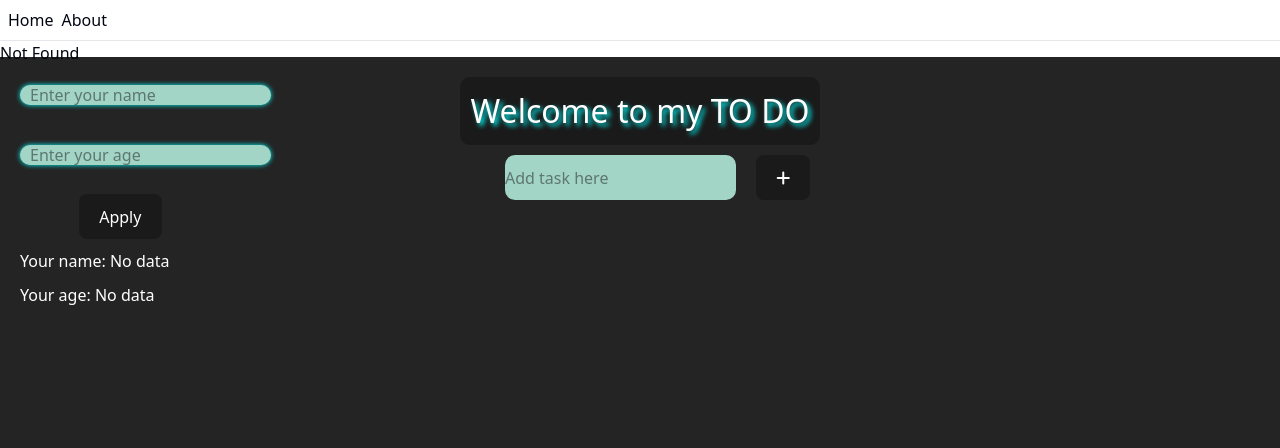
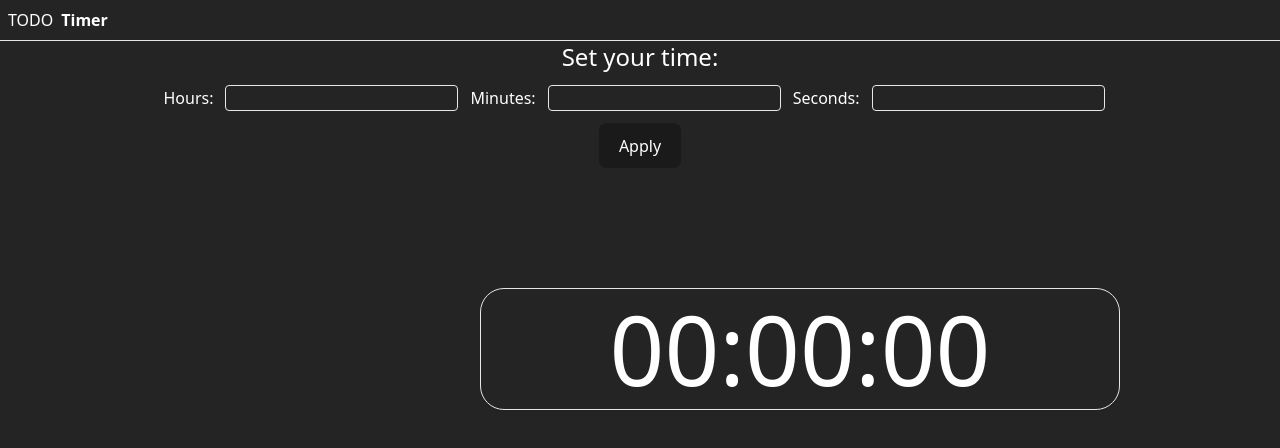
Before and after one commit to michalsiudut/TO_DO_APP, a React (Vite) app: page /timer in a window 1280 px wide. Before the commit this address had no page. Shown: the top 448 px of the page. Built offline with nearby package versions, Linux system fonts and the light colour scheme.

Commit message:
setting up Tanstack router with small Timer application

```diff
--- a/package.json
+++ b/package.json
@@ -14,8 +14,8 @@
     "@hookform/resolvers": "^5.2.1",
     "@radix-ui/react-slot": "^1.2.3",
     "@tailwindcss/vite": "^4.1.11",
-    "@tanstack/react-router": "^1.131.2",
-    "@tanstack/react-router-devtools": "^1.131.2",
+    "@tanstack/react-router": "^1.131.7",
+    "@tanstack/react-router-devtools": "^1.131.7",
     "class-variance-authority": "^0.7.1",
     "clsx": "^2.1.1",
     "lucide-react": "^0.537.0",
@@ -28,7 +28,7 @@
   },
   "devDependencies": {
     "@eslint/js": "^9.30.1",
-    "@tanstack/router-plugin": "^1.131.2",
+    "@tanstack/router-plugin": "^1.131.7",
     "@types/node": "^24.2.0",
     "@types/react": "^19.1.9",
     "@types/react-dom": "^19.1.7",
--- a/src/App.css
+++ b/src/App.css
@@ -9,7 +9,7 @@
     color: white;
     background-color: #242424;
     min-height: 100vh;
-    margin-top: -260px;
+    margin-top: -255px;
 }
 
 body {
--- /dev/null
+++ b/src/components/features/Timer.tsx
@@ -0,0 +1,11 @@
+import React, { JSX } from "react";
+
+export const Timer = (): JSX.Element => {
+
+
+    return (
+        <div className="justify-center items-center">
+            Hi
+        </div>
+    );
+};
--- a/src/main.tsx
+++ b/src/main.tsx
@@ -1,6 +1,5 @@
 import { StrictMode } from 'react'
 import './index.css'
-import App from './App.jsx'
 import ReactDOM from 'react-dom/client'
 import { RouterProvider, createRouter } from '@tanstack/react-router'
 
@@ -21,7 +20,6 @@ if (rootElement && !rootElement.innerHTML) {
   root.render(
     <StrictMode>
       <RouterProvider router={router} />
-      <App></App>
     </StrictMode>,
   )
 }
--- a/src/routeTree.gen.ts
+++ b/src/routeTree.gen.ts
@@ -9,12 +9,12 @@
 // Additionally, you should also exclude this file from your linter and/or formatter to prevent it from being checked or modified.
 
 import { Route as rootRouteImport } from './routes/__root'
-import { Route as AboutRouteImport } from './routes/about'
+import { Route as TimerRouteImport } from './routes/timer'
 import { Route as IndexRouteImport } from './routes/index'
 
-const AboutRoute = AboutRouteImport.update({
-  id: '/about',
-  path: '/about',
+const TimerRoute = TimerRouteImport.update({
+  id: '/timer',
+  path: '/timer',
   getParentRoute: () => rootRouteImport,
 } as any)
 const IndexRoute = IndexRouteImport.update({
@@ -25,37 +25,37 @@ const IndexRoute = IndexRouteImport.update({
 
 export interface FileRoutesByFullPath {
   '/': typeof IndexRoute
-  '/about': typeof AboutRoute
+  '/timer': typeof TimerRoute
 }
 export interface FileRoutesByTo {
   '/': typeof IndexRoute
-  '/about': typeof AboutRoute
+  '/timer': typeof TimerRoute
 }
 export interface FileRoutesById {
   __root__: typeof rootRouteImport
   '/': typeof IndexRoute
-  '/about': typeof AboutRoute
+  '/timer': typeof TimerRoute
 }
 export interface FileRouteTypes {
   fileRoutesByFullPath: FileRoutesByFullPath
-  fullPaths: '/' | '/about'
+  fullPaths: '/' | '/timer'
   fileRoutesByTo: FileRoutesByTo
-  to: '/' | '/about'
-  id: '__root__' | '/' | '/about'
+  to: '/' | '/timer'
+  id: '__root__' | '/' | '/timer'
   fileRoutesById: FileRoutesById
 }
 export interface RootRouteChildren {
   IndexRoute: typeof IndexRoute
-  AboutRoute: typeof AboutRoute
+  TimerRoute: typeof TimerRoute
 }
 
 declare module '@tanstack/react-router' {
   interface FileRoutesByPath {
-    '/about': {
-      id: '/about'
-      path: '/about'
-      fullPath: '/about'
-      preLoaderRoute: typeof AboutRouteImport
+    '/timer': {
+      id: '/timer'
+      path: '/timer'
+      fullPath: '/timer'
+      preLoaderRoute: typeof TimerRouteImport
       parentRoute: typeof rootRouteImport
     }
     '/': {
@@ -70,7 +70,7 @@ declare module '@tanstack/react-router' {
 
 const rootRouteChildren: RootRouteChildren = {
   IndexRoute: IndexRoute,
-  AboutRoute: AboutRoute,
+  TimerRoute: TimerRoute,
 }
 export const routeTree = rootRouteImport
   ._addFileChildren(rootRouteChildren)
--- a/src/routes/__root.tsx
+++ b/src/routes/__root.tsx
@@ -4,12 +4,12 @@ import { TanStackRouterDevtools } from '@tanstack/react-router-devtools'
 export const Route = createRootRoute({
     component: () => (
         <>
-            <div className="p-2 flex gap-2">
-                <Link to="/" className="[&.active]:font-bold">
-                    Home
+            <div className="p-2 flex gap-2 bg-[#242424]">
+                <Link to="/" className="[&.active]:font-bold text-white">
+                    TODO
                 </Link>{' '}
-                <Link to="/about" className="[&.active]:font-bold">
-                    About
+                <Link to="/timer" className="[&.active]:font-bold text-white">
+                    Timer
                 </Link>
             </div>
             <hr />
--- a/src/routes/about.tsx
+++ /dev/null
@@ -1,9 +0,0 @@
-import { createFileRoute } from '@tanstack/react-router'
-
-export const Route = createFileRoute('/about')({
-    component: About,
-})
-
-function About() {
-    return <div className="p-2">Hello from About!</div>
-}
--- a/src/routes/index.tsx
+++ b/src/routes/index.tsx
@@ -1,13 +1,6 @@
 import { createFileRoute } from '@tanstack/react-router'
+import App from '../App'
 
 export const Route = createFileRoute('/')({
-    component: Index,
+    component: App,
 })
-
-function Index() {
-    return (
-        <div className="p-2">
-            <h3>Welcome Home!</h3>
-        </div>
-    )
-}
--- /dev/null
+++ b/src/routes/timer.tsx
@@ -0,0 +1,97 @@
+import { createFileRoute } from '@tanstack/react-router'
+import { useState } from 'react';
+import { useForm } from 'react-hook-form';
+import { timerSchemaVal, timerSchema } from '../validation/timerValidation';
+import { zodResolver } from '@hookform/resolvers/zod';
+import { useEffect } from 'react';
+
+export const Route = createFileRoute('/timer')({
+    component: RouteComponent,
+})
+
+function RouteComponent() {
+
+    const [seconds, setSeconds] = useState(0);
+    const [minutes, setMinutes] = useState(0);
+    const [hours, setHours] = useState(0);
+
+    const {
+        register,
+        handleSubmit,
+        reset,
+        formState: { errors }
+    } = useForm<timerSchemaVal>({
+        resolver: zodResolver(timerSchema)
+    })
+
+    const onSubmit = (data: timerSchemaVal) => {
+        setSeconds(data.seconds);
+        setMinutes(data.minutes);
+        setHours(data.hours);
+        reset();
+    }
+
+    useEffect(() => {
+        if (hours === 0 && minutes === 0 && seconds === 0) {
+            document.title = "Time OUT!";
+            return;
+        }
+
+        const timeout = setTimeout(() => {
+            document.title = `${String(hours).padStart(2, '0')}:${String(minutes).padStart(2, '0')}:${String(seconds - 1).padStart(2, '0')} left`;
+            if (seconds > 0) {
+                setSeconds(seconds - 1);
+            } else {
+                if (minutes > 0) {
+                    setMinutes(minutes - 1);
+                    setSeconds(59);
+                } else if (hours > 0) {
+                    setHours(hours - 1);
+                    setMinutes(59);
+                    setSeconds(59);
+                }
+            }
+        }, 1000);
+
+        return () => clearTimeout(timeout);
+    }, [seconds, minutes, hours]);
+
+
+    return (
+        <div className="min-h-screen bg-[#242424]">
+            <div className="bg-[#242424] text-white flex justify-center text-2xl">Set your time:</div>
+            <form onSubmit={handleSubmit(onSubmit)}>
+                <div className='flex justify-center bg-[#242424] text-white'>
+                    <div>
+                        Hours:
+                        <input className="bg-[#242424] text-white border rounded m-3" {...register('hours', { valueAsNumber: true })}>
+                        </input>
+                        {errors.hours && <p className="text-red-500">{errors.hours.message}</p>}
+                    </div>
+                    <div>
+                        Minutes:
+                        <input className="bg-[#242424] text-white border rounded m-3" {...register('minutes', { valueAsNumber: true })} >
+                        </input>
+                        {errors.minutes && <p className="text-red-500">{errors.minutes.message}</p>}
+                    </div>
+                    <div>
+                        Seconds:
+                        <input className="bg-[#242424] text-white border rounded m-3" {...register('seconds', { valueAsNumber: true })} >
+                        </input>
+                        {errors.seconds && <p className="text-red-500">{errors.seconds.message}</p>}
+                    </div>
+                </div >
+                <div className='bg-[#242424] flex justify-center'>
+                    <button className='flex justify-center bg-[#242424] text-white' type='submit'>
+                        Apply
+                    </button>
+                </div>
+
+            </form >
+
+            <div className='text-8xl flex justify-center bg-[#242424] text-white w-1/2 m-30 ml-120 border rounded-3xl p-3 shadow-xs'>
+                {String(hours).padStart(2, '0')}:{String(minutes).padStart(2, '0')}:{String(seconds).padStart(2, '0')}
+            </div>
+        </div>
+    )
+}
--- /dev/null
+++ b/src/validation/timerValidation.tsx
@@ -0,0 +1,9 @@
+import { z } from "zod";
+
+export const timerSchema = z.object({
+    hours: z.number("Has to be a number").min(0, "Number too low (<0)").max(59, "Number too big (>59)"),
+    minutes: z.number("Has to be a number").min(0, "Number too low (<0)").max(59, "Number too big (>59)"),
+    seconds: z.number("Has to be a number").min(0, "Number too low (<0)").max(59, "Number too big (>59)")
+})
+
+export type timerSchemaVal = z.infer<typeof timerSchema>
```
Also changed, not shown: 1 other file (tests, documents, lock files or other folders).
